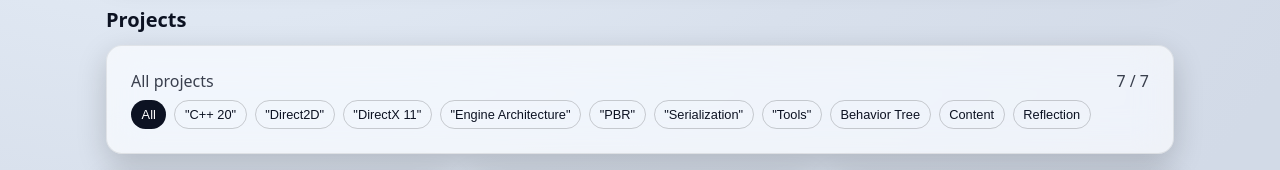
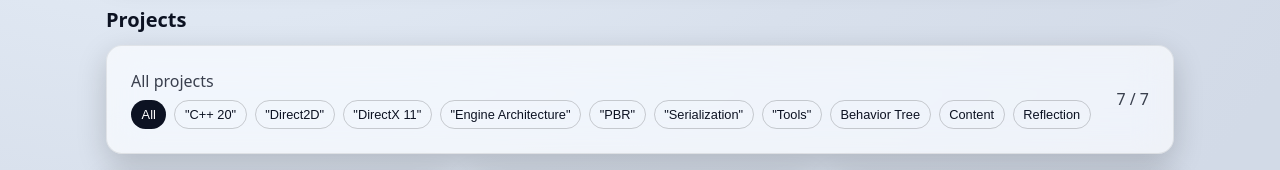
Before and after one commit to 29thnight/29thnight.github.io, a React (Vite) app in the folder my-portfolio/: page / in a window 1280 px wide. Shown: the part 508-678 px from the top of the page. Built offline with nearby package versions, Linux system fonts and the light colour scheme.

Commit message:
feat: 프로젝트 필터 카드 레이아웃 개선

```diff
--- a/my-portfolio/src/App.jsx
+++ b/my-portfolio/src/App.jsx
@@ -199,7 +199,7 @@ function Projects() {
 
       {/* 필터 카드 */}
       <GlassCard className="section">
-        <div className="row between" style={{alignItems:"flex-start"}}>
+        <div className="row between" style={{alignItems:"center"}}>
           <div>
             <div className="muted" style={{marginBottom:".5rem"}}>
               {selected.size === 0 ? "All projects" : `Filtered by: ${Array.from(selected).join(", ")}`}
@@ -211,7 +211,7 @@ function Projects() {
               onClear={onClear}
             />
           </div>
-          <div className="muted">
+          <div className="muted" style={{whiteSpace:"nowrap"}}>
             {filtered.length} / {projects.length}
           </div>
         </div>
```
